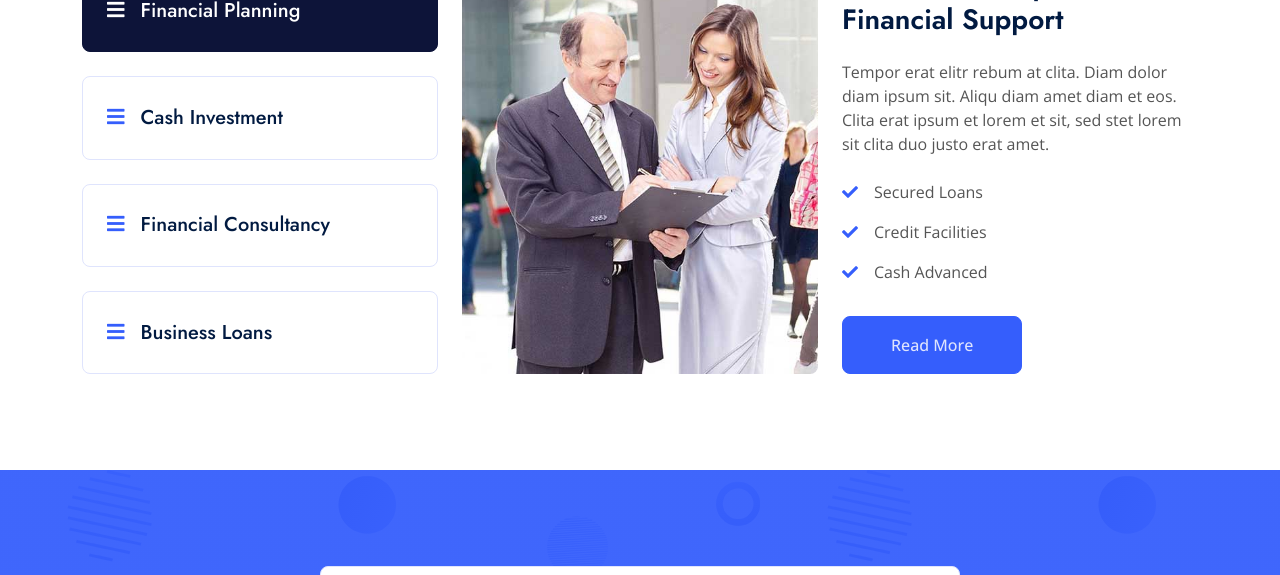
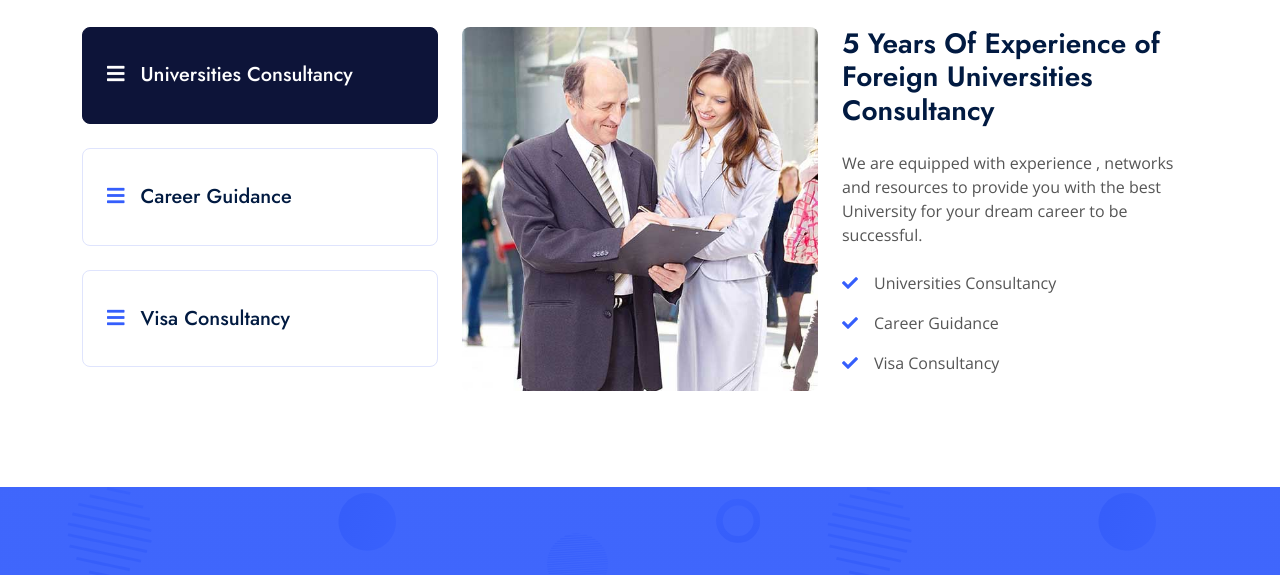
Before and after one commit to erick-justin/tassaa, a plain HTML site: page service.html in a window 1280 px wide. Shown: the part 729-1304 px from the top of the page. Drawn offline with nearby package versions, Linux system fonts and the light colour scheme.

Commit message:
edited service page

```diff
--- a/service.html
+++ b/service.html
@@ -118,27 +118,24 @@
         <div class="container">
             <div class="text-center mx-auto wow fadeInUp" data-wow-delay="0.1s" style="max-width: 600px;">
                 <p class="d-inline-block border rounded text-primary fw-semi-bold py-1 px-3">Our Services</p>
-                <h1 class="display-5 mb-5">Awesome Financial Services For Business</h1>
+                <h1 class="display-5 mb-5">Awesome University Consultancy Services and Career Guidance</h1>
             </div>
             <div class="row g-4 wow fadeInUp" data-wow-delay="0.3s">
                 <div class="col-lg-4">
                     <div class="nav nav-pills d-flex justify-content-between w-100 h-100 me-4">
                         <button class="nav-link w-100 d-flex align-items-center text-start border p-4 mb-4 active"
                             data-bs-toggle="pill" data-bs-target="#tab-pane-1" type="button">
-                            <h5 class="m-0"><i class="fa fa-bars text-primary me-3"></i>Financial Planning</h5>
+                            <h5 class="m-0"><i class="fa fa-bars text-primary me-3"></i>Universities Consultancy</h5>
                         </button>
                         <button class="nav-link w-100 d-flex align-items-center text-start border p-4 mb-4"
                             data-bs-toggle="pill" data-bs-target="#tab-pane-2" type="button">
-                            <h5 class="m-0"><i class="fa fa-bars text-primary me-3"></i>Cash Investment</h5>
+                            <h5 class="m-0"><i class="fa fa-bars text-primary me-3"></i>Career Guidance</h5>
                         </button>
                         <button class="nav-link w-100 d-flex align-items-center text-start border p-4 mb-4"
                             data-bs-toggle="pill" data-bs-target="#tab-pane-3" type="button">
-                            <h5 class="m-0"><i class="fa fa-bars text-primary me-3"></i>Financial Consultancy</h5>
+                            <h5 class="m-0"><i class="fa fa-bars text-primary me-3"></i>Visa Consultancy</h5>
                         </button>
-                        <button class="nav-link w-100 d-flex align-items-center text-start border p-4 mb-0"
-                            data-bs-toggle="pill" data-bs-target="#tab-pane-4" type="button">
-                            <h5 class="m-0"><i class="fa fa-bars text-primary me-3"></i>Business Loans</h5>
-                        </button>
+
                     </div>
                 </div>
                 <div class="col-lg-8">
@@ -152,14 +149,12 @@
                                     </div>
                                 </div>
                                 <div class="col-md-6">
-                                    <h3 class="mb-4">25 Years Of Experience In Financial Support</h3>
-                                    <p class="mb-4">Tempor erat elitr rebum at clita. Diam dolor diam ipsum sit. Aliqu
-                                        diam amet diam et eos. Clita erat ipsum et lorem et sit, sed stet lorem sit
-                                        clita duo justo erat amet.</p>
-                                    <p><i class="fa fa-check text-primary me-3"></i>Secured Loans</p>
-                                    <p><i class="fa fa-check text-primary me-3"></i>Credit Facilities</p>
-                                    <p><i class="fa fa-check text-primary me-3"></i>Cash Advanced</p>
-                                    <a href="" class="btn btn-primary py-3 px-5 mt-3">Read More</a>
+                                    <h3 class="mb-4">5 Years Of Experience of Foreign Universities Consultancy</h3>
+                                    <p class="mb-4">We are equipped with experience , networks and resources to provide you with the best University for your dream career to be successful.</p>
+                                    <p><i class="fa fa-check text-primary me-3"></i>Universities Consultancy</p>
+                                    <p><i class="fa fa-check text-primary me-3"></i>Career Guidance</p>
+                                    <p><i class="fa fa-check text-primary me-3"></i>Visa Consultancy</p>
+
                                 </div>
                             </div>
                         </div>
@@ -172,14 +167,12 @@
                                     </div>
                                 </div>
                                 <div class="col-md-6">
-                                    <h3 class="mb-4">25 Years Of Experience In Financial Support</h3>
-                                    <p class="mb-4">Tempor erat elitr rebum at clita. Diam dolor diam ipsum sit. Aliqu
-                                        diam amet diam et eos. Clita erat ipsum et lorem et sit, sed stet lorem sit
-                                        clita duo justo erat amet.</p>
-                                    <p><i class="fa fa-check text-primary me-3"></i>Secured Loans</p>
-                                    <p><i class="fa fa-check text-primary me-3"></i>Credit Facilities</p>
-                                    <p><i class="fa fa-check text-primary me-3"></i>Cash Advanced</p>
-                                    <a href="" class="btn btn-primary py-3 px-5 mt-3">Read More</a>
+                                    <h3 class="mb-4">5 Years Of Experience of Foreign Universities Consultancy</h3>
+                                    <p class="mb-4">We are equipped with experience , networks and resources to provide you with the best University for your dream career to be successful.</p>
+                                    <p><i class="fa fa-check text-primary me-3"></i>Universities Consultancy</p>
+                                    <p><i class="fa fa-check text-primary me-3"></i>Career Guidance</p>
+                                    <p><i class="fa fa-check text-primary me-3"></i>Visa Consultancy</p>
+
                                 </div>
                             </div>
                         </div>
@@ -192,14 +185,12 @@
                                     </div>
                                 </div>
                                 <div class="col-md-6">
-                                    <h3 class="mb-4">25 Years Of Experience In Financial Support</h3>
-                                    <p class="mb-4">Tempor erat elitr rebum at clita. Diam dolor diam ipsum sit. Aliqu
-                                        diam amet diam et eos. Clita erat ipsum et lorem et sit, sed stet lorem sit
-                                        clita duo justo erat amet.</p>
-                                    <p><i class="fa fa-check text-primary me-3"></i>Secured Loans</p>
-                                    <p><i class="fa fa-check text-primary me-3"></i>Credit Facilities</p>
-                                    <p><i class="fa fa-check text-primary me-3"></i>Cash Advanced</p>
-                                    <a href="" class="btn btn-primary py-3 px-5 mt-3">Read More</a>
+                                    <h3 class="mb-4">5 Years Of Experience of Foreign Universities Consultancy</h3>
+                                    <p class="mb-4">We are equipped with experience , networks and resources to provide you with the best University for your dream career to be successful.</p>
+                                    <p><i class="fa fa-check text-primary me-3"></i>Universities Consultancy</p>
+                                    <p><i class="fa fa-check text-primary me-3"></i>Career Guidance</p>
+                                    <p><i class="fa fa-check text-primary me-3"></i>Visa Consultancy</p>
+
                                 </div>
                             </div>
                         </div>
@@ -212,14 +203,12 @@
                                     </div>
                                 </div>
                                 <div class="col-md-6">
-                                    <h3 class="mb-4">25 Years Of Experience In Financial Support</h3>
-                                    <p class="mb-4">Tempor erat elitr rebum at clita. Diam dolor diam ipsum sit. Aliqu
-                                        diam amet diam et eos. Clita erat ipsum et lorem et sit, sed stet lorem sit
-                                        clita duo justo erat amet.</p>
-                                    <p><i class="fa fa-check text-primary me-3"></i>Secured Loans</p>
-                                    <p><i class="fa fa-check text-primary me-3"></i>Credit Facilities</p>
-                                    <p><i class="fa fa-check text-primary me-3"></i>Cash Advanced</p>
-                                    <a href="" class="btn btn-primary py-3 px-5 mt-3">Read More</a>
+                                    <h3 class="mb-4">5 Years Of Experience of Foreign Universities Consultancy</h3>
+                                    <p class="mb-4">We are equipped with experience , networks and resources to provide you with the best University for your dream career to be successful.</p>
+                                    <p><i class="fa fa-check text-primary me-3"></i>Universities Consultancy</p>
+                                    <p><i class="fa fa-check text-primary me-3"></i>Career Guidance</p>
+                                    <p><i class="fa fa-check text-primary me-3"></i>Visa Consultancy</p>
+
                                 </div>
                             </div>
                         </div>
```
